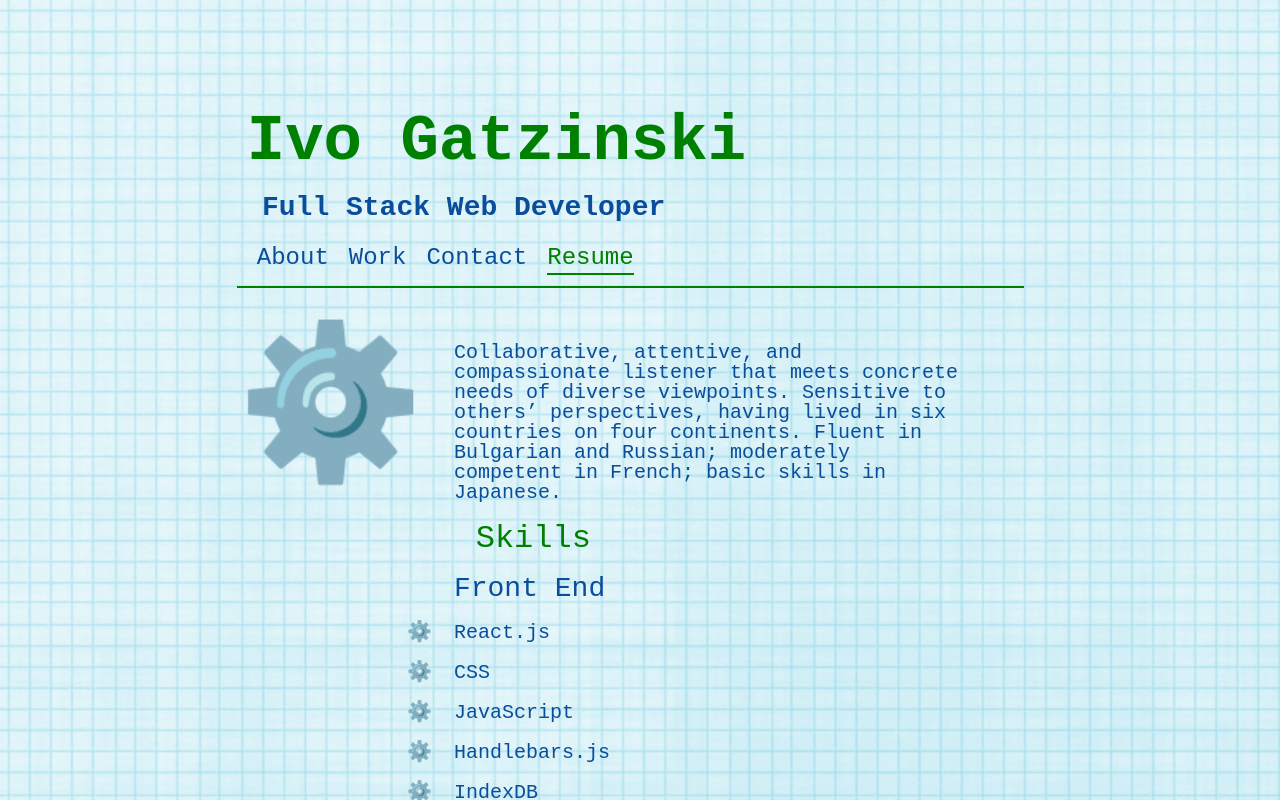
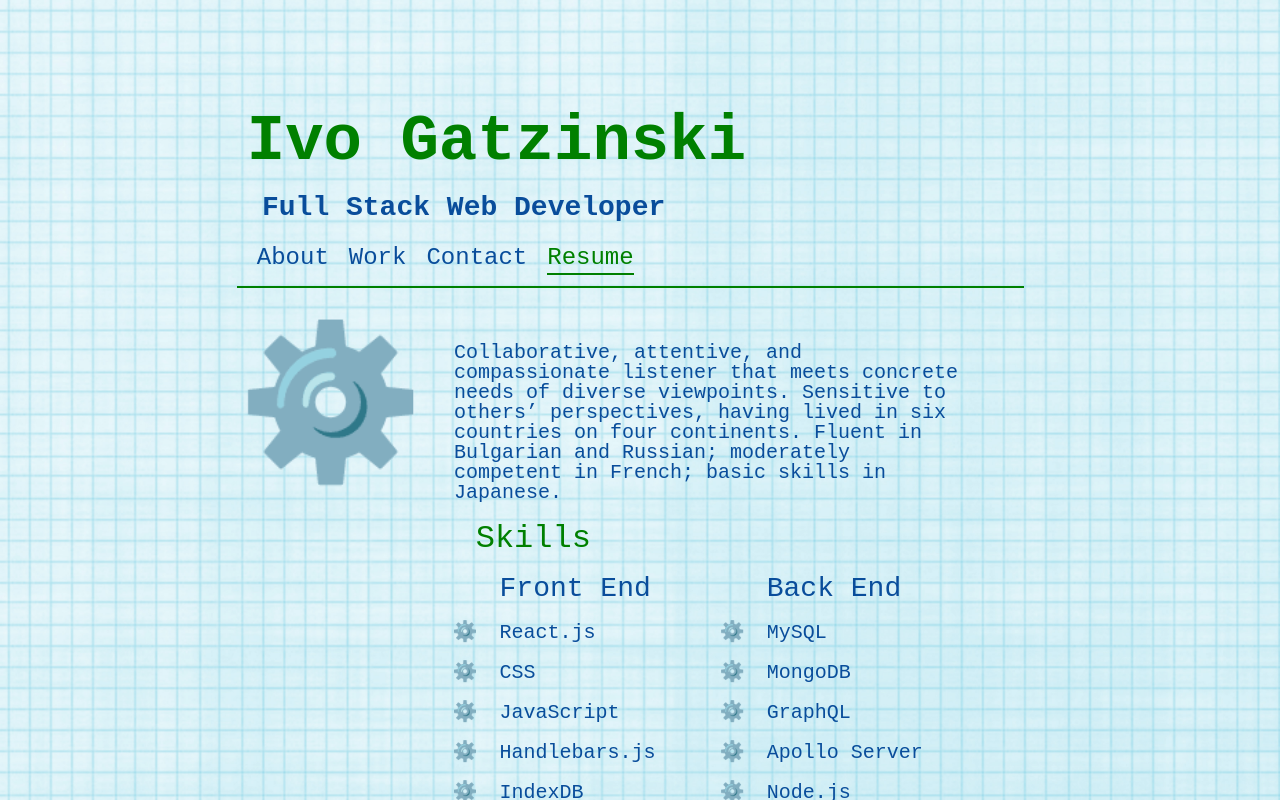
Before and after one commit to Ivo-Gatzinski/portfolio, a React (Create React App) app: page / in a window 1280 px wide. Both pictures are taken after a click on the button "Resume". Shown: the top 800 px of the page. Built offline with nearby package versions, Linux system fonts and the light colour scheme; a web font is replaced by a local one.

Commit message:
fix resume page

```diff
--- a/src/components/Resume.js
+++ b/src/components/Resume.js
@@ -4,12 +4,11 @@ import React from "react";
 export default function Contact() {
   return (
     <div>
-      {/* <div className="res_title h3">Resume</div> */}
+
       <section id="resume">
+      <div><p id="gear">⚙️</p></div>
         <div className="skills">
-          <p id="gear">⚙️</p>
-          {/* <img src={Skills} alt="Technologies" className="skills" /> */}
-        </div>
+          </div>
 
         <div className="resume">
           <p className="bio">
--- a/src/components/style.css
+++ b/src/components/style.css
@@ -200,8 +200,8 @@ ol li {
 }
 
 #download {
-  margin: 25px;
-  margin-top: 25px;
+  margin-left: -25px;
+  margin-top: 20px;
 }
 
 #download a {
@@ -390,6 +390,12 @@ a {
     height: 100px;
   }
 
+  .skills {
+    display: flex;
+    flex-wrap: wrap;
+    justify-content: space-around;
+  }
+
   .form {
     display: block;
     margin-left: 20%;
```
